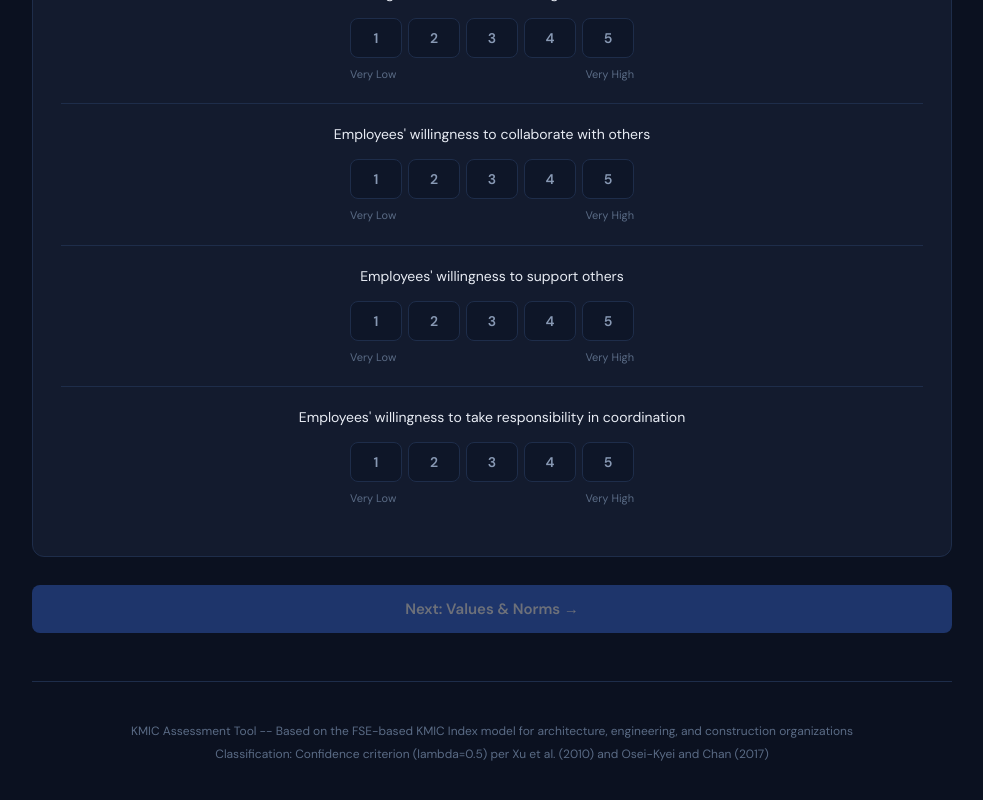
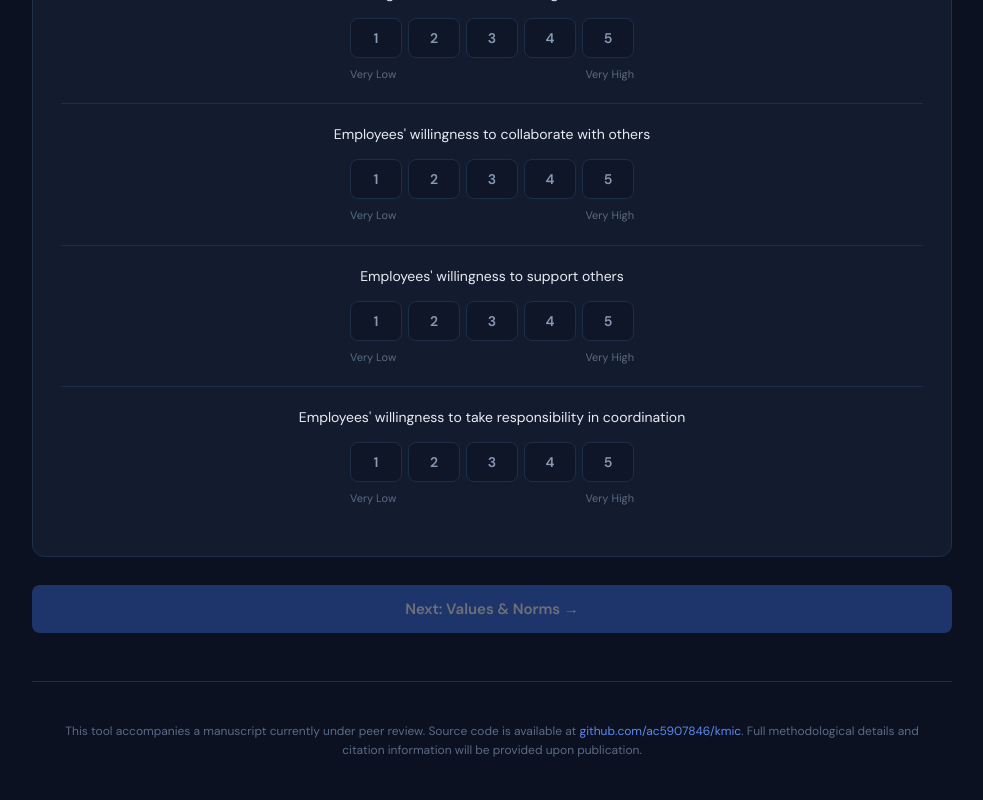
Before and after one commit to ac5907846/kmic, a React (Vite) app: page / in a window 1280 px wide. Shown: the part 1000-1800 px from the top of the page, without its empty margins (148-1131 px from the left). Built offline with nearby package versions, Linux system fonts and the light colour scheme.

Commit message:
Revise footer content with manuscript details
Updated footer text to include information about the manuscript and source code availability.

```diff
--- a/src/App.jsx
+++ b/src/App.jsx
@@ -815,8 +815,7 @@ export default function KMICApp() {
         )}
         {step===5 && <ResultsSection ratings={ratings} onReset={reset}/>}
         <footer>
-          <p>KMIC Assessment Tool -- Based on the FSE-based KMIC Index model for architecture, engineering, and construction organizations</p>
-          <p style={{marginTop:4}}>Classification: Confidence criterion (lambda=0.5) per Xu et al. (2010) and Osei-Kyei and Chan (2017)</p>
+          <p>This tool accompanies a manuscript currently under peer review. Source code is available at <a href="https://github.com/ac5907846/kmic" target="_blank" rel="noopener noreferrer" style={{color:"var(--accent-l)",textDecoration:"none"}}>github.com/ac5907846/kmic</a>. Full methodological details and citation information will be provided upon publication.</p>
         </footer>
       </div>
     </>
```
